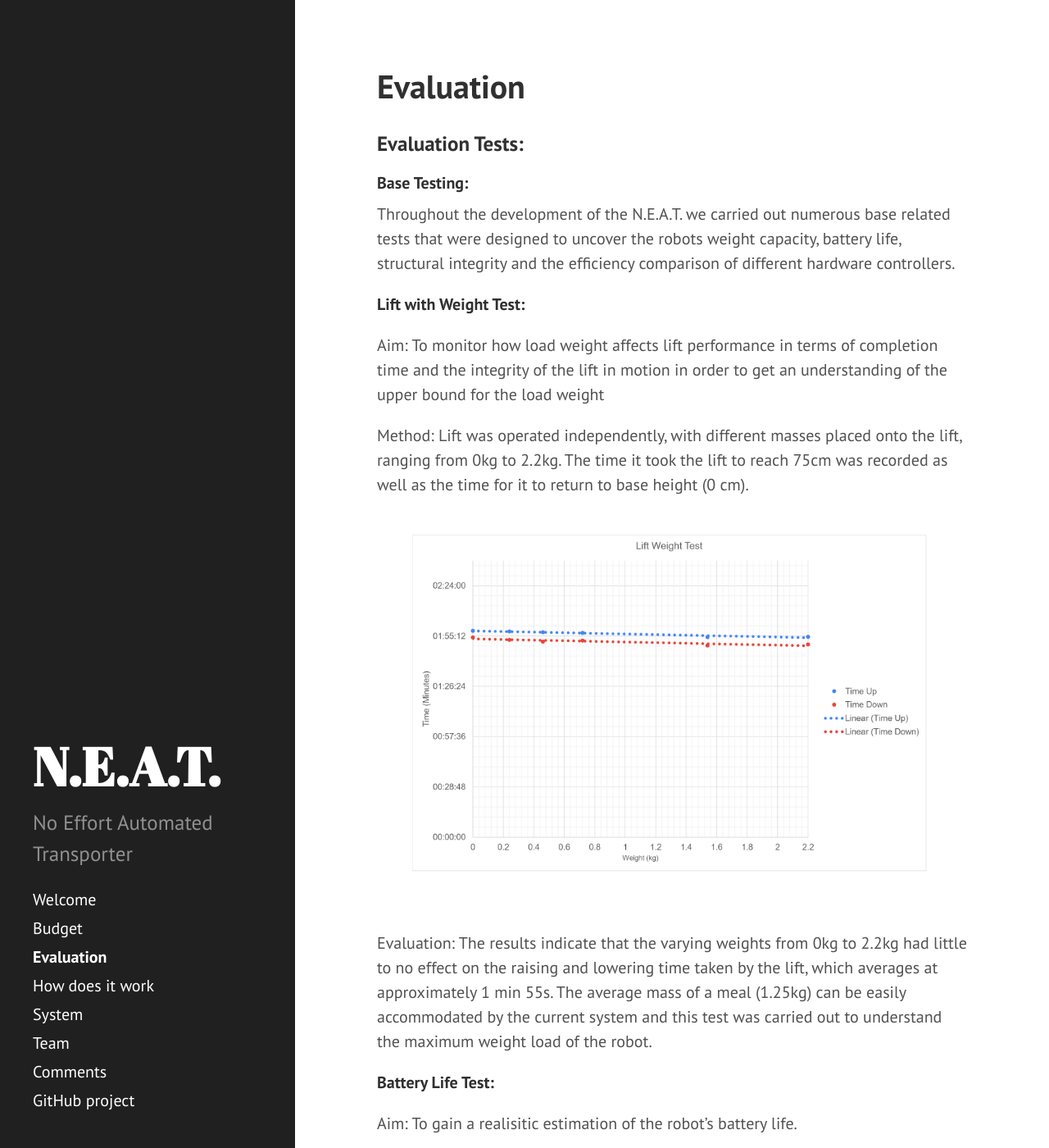
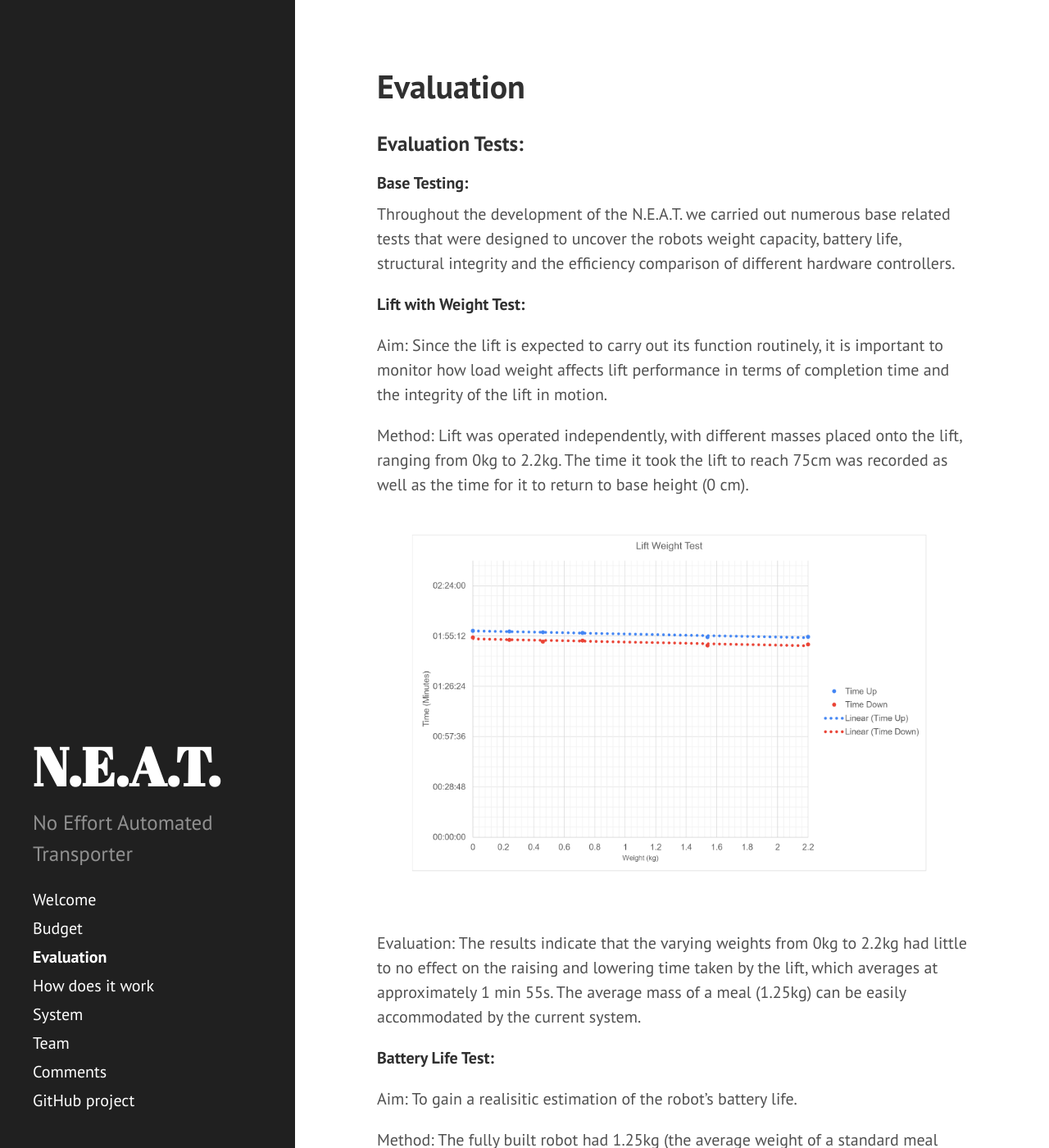
Before and after one commit to okapeng/sdp2020-group2, a Jekyll site: the page built from _pages/evaluation.md, in a window 1280 px wide and 1400 px high. Shown: the whole window at 82% size. Built offline with Jekyll 4.4.1, drawn with Linux system fonts in a browser that asks for light colours.

Commit message:
Update evaluation.md

```diff
--- a/_pages/evaluation.md
+++ b/_pages/evaluation.md
@@ -9,11 +9,11 @@ permalink: /evaluation/
 
   **Lift with Weight Test:**
 
-  Aim: To monitor how load weight affects lift performance in terms of completion time and the integrity of the lift in motion in order to get an understanding of the upper bound for the load weight
+  Aim: Since the lift is expected to carry out its function routinely, it is important to monitor how load weight affects lift performance in terms of completion time and the integrity of the lift in motion.
 
   Method: Lift was operated independently, with different masses placed onto the lift, ranging from 0kg to 2.2kg. The time it took the lift to reach 75cm was recorded as well as the time for it to return to base height (0 cm).
   ![Lift Weight Test](/images/lift_test.png)
-  Evaluation: The results indicate that the varying weights from 0kg to 2.2kg had little to no effect on the raising and lowering time taken by the lift, which averages at approximately 1 min 55s. The average mass of a meal (1.25kg) can be easily accommodated by the current system and this test was carried out to understand the maximum weight load of the robot.
+  Evaluation: The results indicate that the varying weights from 0kg to 2.2kg had little to no effect on the raising and lowering time taken by the lift, which averages at approximately 1 min 55s. The average mass of a meal (1.25kg) can be easily accommodated by the current system.
 
   **Battery Life Test:**
 
```
